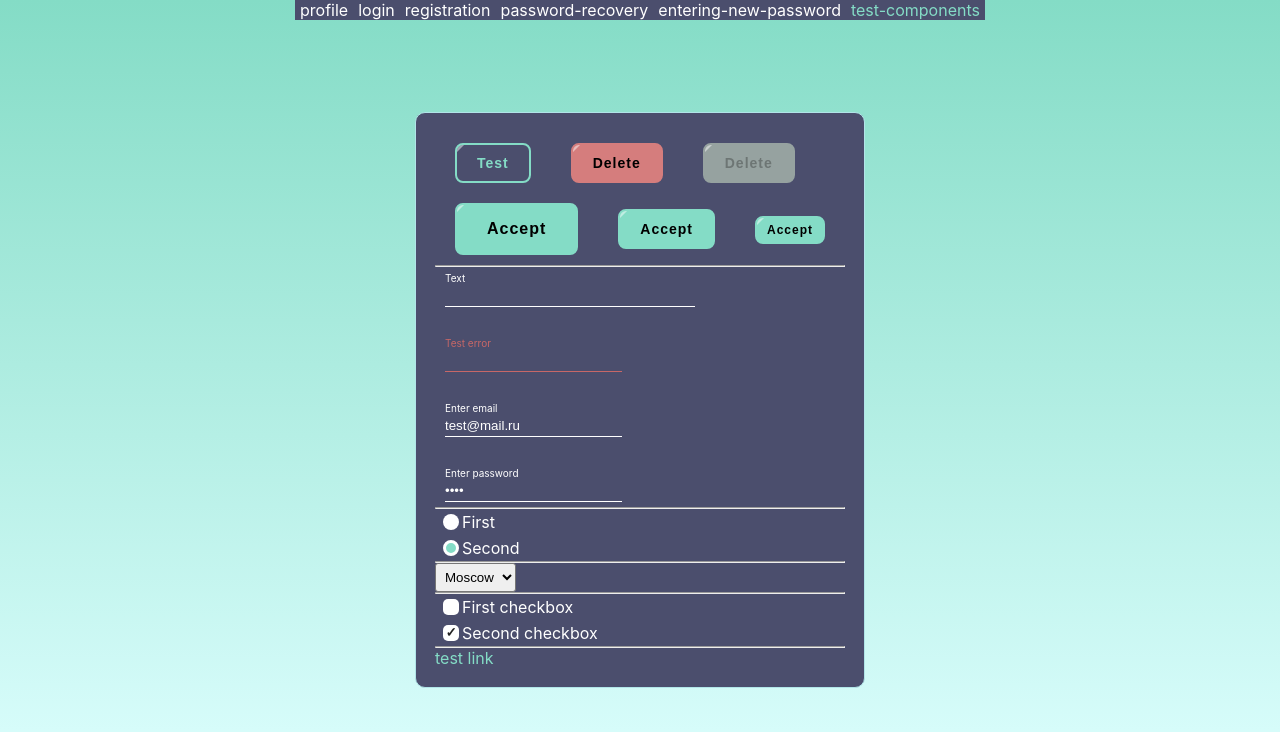
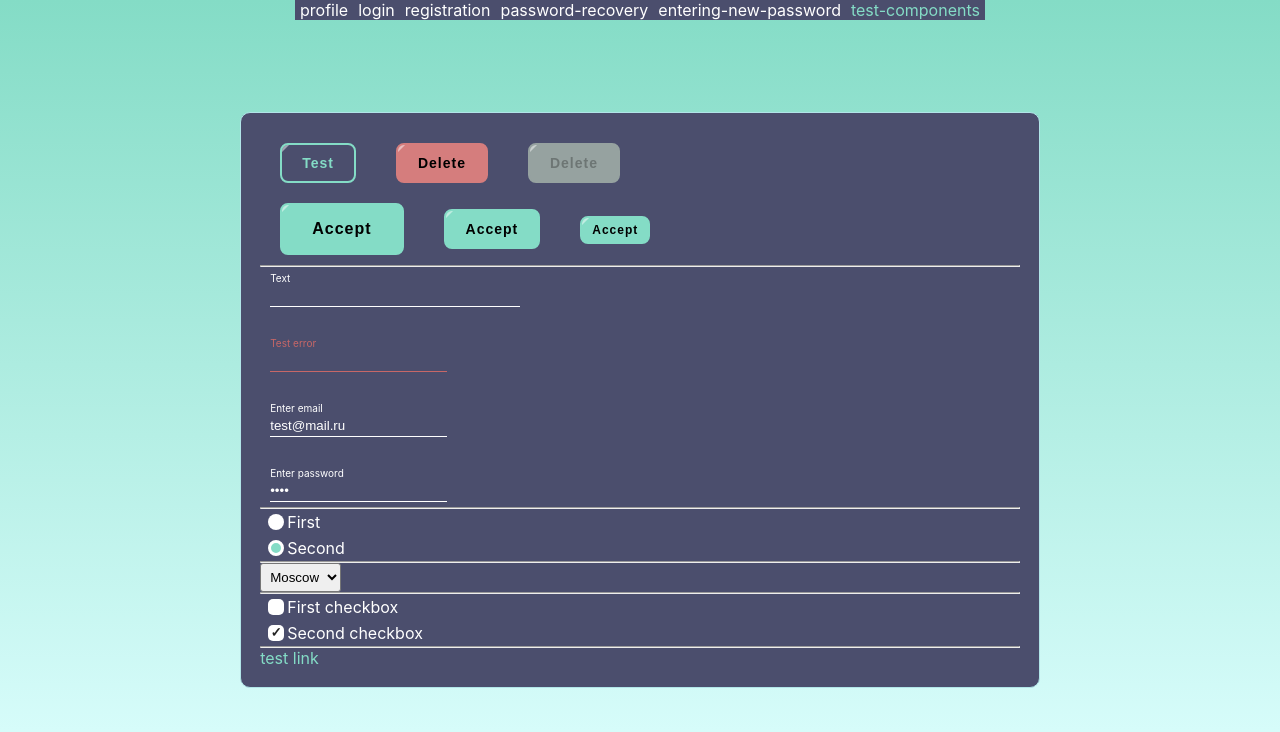
Before and after one commit to username91355/cards, a React (Create React App) app: page /test-components in a window 1280 px wide. Shown: the top 732 px of the page. Built offline with nearby package versions, Linux system fonts and the light colour scheme.

Commit message:
d3 - Modify: containers

```diff
--- a/src/components/lagre-container/LargeContainer.module.css
+++ b/src/components/lagre-container/LargeContainer.module.css
@@ -1,33 +1,33 @@
-.smallContainer__wrapper {
+.largeContainer__wrapper {
     background-color: #4b4e6d;
     border: #b1e5e8 1px solid;
     border-radius: 10px;
     margin: 1em;
     padding: 1.2em;
     height: 100%;
-    max-width: 1200px;
+    width: 1000px;
 }
 
-@media screen and (max-width: 1440px){
-    .smallContainer__wrapper {
-        max-width: 800px;
+@media screen and (max-width: 1440px) {
+    .largeContainer__wrapper {
+        width: 800px;
     }
 }
 
-@media screen and (max-width: 900px){
-    .smallContainer__wrapper {
-        max-width: 600px;
+@media screen and (max-width: 900px) {
+    .largeContainer__wrapper {
+        width: 600px;
     }
 }
 
-@media screen and (max-width: 720px){
-    .smallContainer__wrapper {
-        max-width: 450px;
+@media screen and (max-width: 720px) {
+    .largeContainer__wrapper {
+        width: 450px;
     }
 }
 
-@media screen and (max-width: 480px){
-    .smallContainer__wrapper {
-        max-width: 340px;
+@media screen and (max-width: 480px) {
+    .largeContainer__wrapper {
+        width: 340px;
     }
 }
--- a/src/components/lagre-container/LargeContainer.tsx
+++ b/src/components/lagre-container/LargeContainer.tsx
@@ -7,7 +7,7 @@ interface IProps {
 
 export const LargeContainer: React.FC<IProps> = ({children}) => {
     return (
-        <div className={s.smallContainer__wrapper}>
+        <div className={s.largeContainer__wrapper}>
             {children}
         </div>
     );
--- a/src/components/small-container/SmallContainer.module.css
+++ b/src/components/small-container/SmallContainer.module.css
@@ -4,12 +4,13 @@
     border-radius: 10px;
     margin: 1em;
     padding: 1.2em;
-    height: 100%;
-    max-width: 400px;
+    height: 600px;
+    width: 400px;
 }
 
 @media screen and (max-width: 480px){
     .smallContainer__wrapper {
-        max-width: 340px;
+        height: 475px;
+        width: 340px;
     }
 }
```
